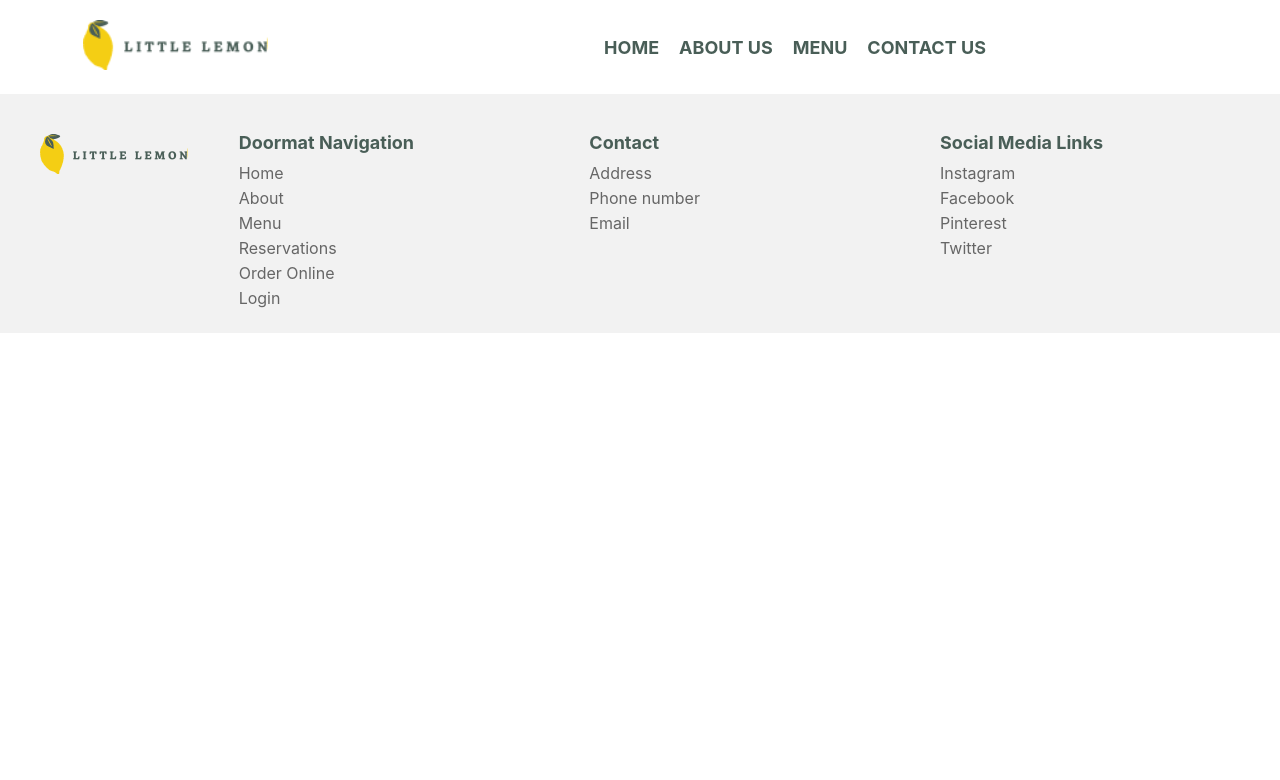
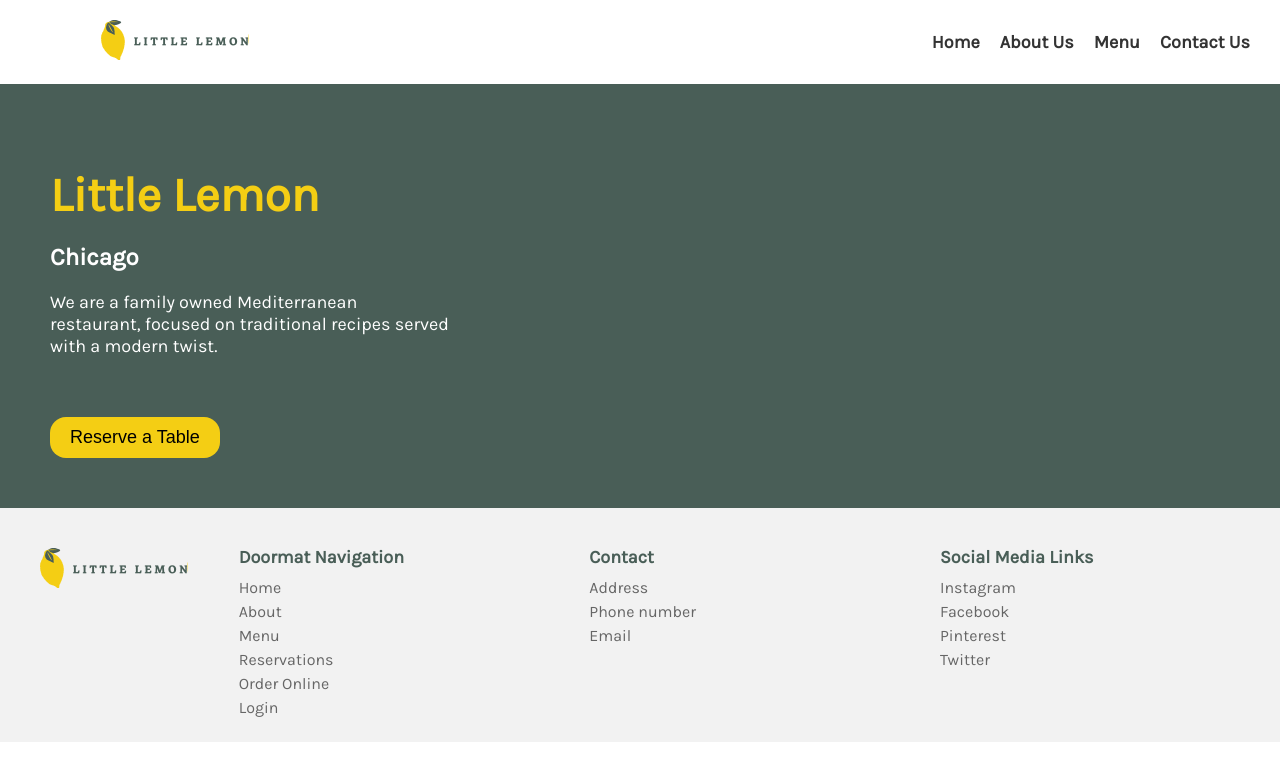
Before and after one commit to OdPhil/little-lemon-app, a React (Create React App) app: page / in a window 1280 px wide. Shown: the top 780 px of the page. Built offline with nearby package versions, Linux system fonts and the light colour scheme; grey boxes are pictures that could not be loaded.

Commit message:
Added Hero Section

```diff
--- a/src/App.css
+++ b/src/App.css
@@ -6,6 +6,7 @@
   height: 40vmin;
   pointer-events: none;
 }
+
 
 @media (prefers-reduced-motion: no-preference) {
   .App-logo {
@@ -36,39 +37,158 @@
     transform: rotate(360deg);
   }
 }
+/* header */
 
-/* header and nav */
-
-header {
+.header {
   display: flex;
   justify-content: space-between;
-  align-items:center;
+  align-items: center;
   padding: 20px;
   background-color: #fff;
-  box-shadow: 0px 1px 5px rgba(0, 0, 0, 0.1);
+  box-shadow: 0 2px 4px rgba(0, 0, 0, 0.2);
 }
 
 .logo img {
-  height: 50px;
+  max-width: 100%;
+  height: auto;
 }
 
-nav ul {
-  display: flex;
+.nav-links ul {
   list-style: none;
   margin: 0;
   padding: 0;
+  display: flex;
 }
 
-nav li {
+.nav-links li {
   margin: 0 10px;
 }
 
-nav a {
-  color: #495E57;
+.nav-links a {
   text-decoration: none;
+  color: #333;
   font-size: 18px;
   font-weight: bold;
-  text-transform: uppercase;
+  transition: color 0.2s;
+}
+
+.nav-links a:hover {
+  color: #f00;
+}
+
+.hamburger {
+  display: none;
+  cursor: pointer;
+}
+
+.hamburger .line {
+  height: 3px;
+  width: 25px;
+  background-color: #333;
+  margin: 5px 0;
+}
+
+@media (max-width: 430px) {
+  .nav-links {
+    position: absolute;
+    top: 70px;
+    right: 0;
+    background-color: #fff;
+    width: 100%;
+    height: calc(100vh - 70px);
+    display: flex;
+    flex-direction: column;
+    justify-content: center;
+    align-items: center;
+    transform: translateY(-100%);
+    transition: transform 0.3s ease-in-out;
+    z-index: 1;
+  }
+
+  .nav-links.open {
+    transform: translateY(0%);
+  }
+
+  .nav-links ul {
+    flex-direction: column;
+    justify-content: center;
+    align-items: center;
+  }
+
+  .nav-links li {
+    margin: 10px 0;
+  }
+
+  .hamburger {
+    display: block;
+  }
+}
+
+
+/* hero section */
+
+.hero-section {
+  display: flex;
+  flex-direction: row;
+  justify-content: center;
+  align-items: center;
+  padding: 50px;
+  background-color: #495E57;
+}
+
+.hero-content {
+  flex: 1;
+  padding-right: 50px;
+}
+
+.hero-content .main-heading {
+  font-size: 48px;
+  font-weight: bold;
+  margin-bottom: 20px;
+  color: #F4CE14;
+}
+
+.hero-content .sub-heading {
+  font-size: 24px;
+  font-weight: bold;
+  color: #fff;
+  margin-bottom: 20px;
+}
+
+.hero-content .hero-text {
+  font-size: 18px;
+  width: 50vh;
+  margin-bottom: 20px;
+  color: #fff;
+}
+
+.reserve-btn {
+  background-color: #F4CE14;
+  color: black;
+  font-size: 18px;
+  padding: 10px 20px;
+  margin-top: 40px;
+  border: none;
+  border-radius: 16px;
+  cursor: pointer;
+  transition: background-color 0.2s;
+}
+
+.reserve-btn:hover {
+  background-color: rgb(225, 161, 0);
+}
+
+.hero-image {
+  flex: 1;
+}
+
+.hero-image img {
+  max-width: 80%;
+  width: 0vw;
+  height: 20em;
+  object-fit: cover;
+  border-radius: 16px;
+
 }
 
 
--- a/src/App.js
+++ b/src/App.js
@@ -1,7 +1,6 @@
 import './App.css';
 import React from 'react';
 import Header from './Header';
-import Nav from './Nav';
 import Main from './Main';
 import Footer from './Footer';
 
--- /dev/null
+++ b/src/Header.css
@@ -0,0 +1,75 @@
+header {
+    display: flex;
+    justify-content: space-between;
+    align-items: center;
+    padding: 1rem;
+  }
+
+  .logo img {
+    max-width: 100%;
+    height: auto;
+  }
+
+  .nav {
+    display: flex;
+    justify-content: center;
+    align-items: center;
+  }
+
+  .nav ul {
+    display: flex;
+    list-style: none;
+    margin: 0;
+    padding: 0;
+  }
+
+  .nav li {
+    margin: 0 1rem;
+  }
+
+  .nav a {
+    color: #333;
+    text-decoration: none;
+    font-weight: bold;
+  }
+
+  .menu-toggle {
+    display: none;
+  }
+
+  .menu-toggle span {
+    display: block;
+    width: 30px;
+    height: 4px;
+    background-color: #333;
+    margin: 6px 0;
+    transition: all 0.3s ease-in-out;
+  }
+
+  @media (max-width: 430px) {
+    .nav {
+      display: none;
+      position: absolute;
+      top: 100%;
+      left: 0;
+      width: 100%;
+      background-color: #f8f8f8;
+      padding: 1rem;
+      flex-direction: column;
+      justify-content: center;
+      align-items: center;
+    }
+
+    .nav.open {
+      display: flex;
+    }
+
+    .nav li {
+      margin: 1rem 0;
+    }
+
+    .menu-toggle {
+      display: block;
+      cursor: pointer;
+    }
+  }
--- a/src/Header.js
+++ b/src/Header.js
@@ -1,10 +1,36 @@
-import React from 'react';
-import Nav from './Nav';
+import React, { useState } from 'react';
+import './App.css';
+import Logo from './img/logo.png';
+
 
 function Header() {
+  const [menuOpen, setMenuOpen] = useState(false);
+
+  const toggleMenu = () => {
+    setMenuOpen(!menuOpen);
+  }
+
   return (
-      <Nav />
+    <div className="header">
+      <div className="logo">
+        <img src={Logo} alt="Logo" />
+      </div>
+      <div className={`nav-links ${menuOpen ? 'open' : ''}`}>
+        <ul>
+          <li><a href="#">Home</a></li>
+          <li><a href="#">About Us</a></li>
+          <li><a href="#">Menu</a></li>
+          <li><a href="#">Contact Us</a></li>
+        </ul>
+      </div>
+      <div className="hamburger" onClick={toggleMenu}>
+        <div className="line"></div>
+        <div className="line"></div>
+        <div className="line"></div>
+      </div>
+    </div>
   );
 }
 
+
 export default Header;
--- a/src/Main.js
+++ b/src/Main.js
@@ -1,8 +1,30 @@
 import React from 'react';
+import Hero from './img/restauranfood.jpg';
 
 function Main(props) {
   return (
-   <main></main>
+   <main>
+    <div className="hero-section">
+      <div className="hero-content">
+        <h1 className="main-heading">Little Lemon</h1>
+        <h2 className="sub-heading">Chicago</h2>
+        <p className="hero-text">We are a family owned Mediterranean restaurant, focused on traditional recipes served with a modern twist.</p>
+        <button className="reserve-btn">Reserve a Table</button>
+      </div>
+      <div className="hero-image">
+        <img src={Hero} alt="Hero Image" />
+      </div>
+    </div>
+    <div className='highlights'>
+
+    </div>
+    <div className='testimonials'>
+
+    </div>
+    <div className='about'>
+
+    </div>
+   </main>
   );
 }
 
--- a/src/Nav.js
+++ /dev/null
@@ -1,22 +0,0 @@
-import React from 'react';
-import Logo from './img/logo.png';
-
-function Nav() {
-  return (
-    <header>
-  <div class="logo">
-    <img src={Logo} alt="Website Logo" />
-  </div>
-  <nav>
-    <ul>
-      <li><a href="#">Home</a></li>
-      <li><a href="#">About Us</a></li>
-      <li><a href="#">Menu</a></li>
-      <li><a href="#">Contact Us</a></li>
-    </ul>
-  </nav>
-</header>
-  );
-}
-
-export default Nav;
--- a/src/index.css
+++ b/src/index.css
@@ -1,8 +1,8 @@
+@import url("https://fonts.googleapis.com/css2?family=Karla:wght@200;400&display=swap");
+
 body {
   margin: 0;
-  font-family: -apple-system, BlinkMacSystemFont, 'Segoe UI', 'Roboto', 'Oxygen',
-    'Ubuntu', 'Cantarell', 'Fira Sans', 'Droid Sans', 'Helvetica Neue',
-    sans-serif;
+  font-family: "Karla", system-ui, -apple-system, BlinkMacSystemFont, 'Segoe UI', 'Roboto', 'Oxygen', 'Ubuntu', 'Cantarell', 'Open Sans', 'Helvetica Neue', sans-serif;
   -webkit-font-smoothing: antialiased;
   -moz-osx-font-smoothing: grayscale;
 }
```
